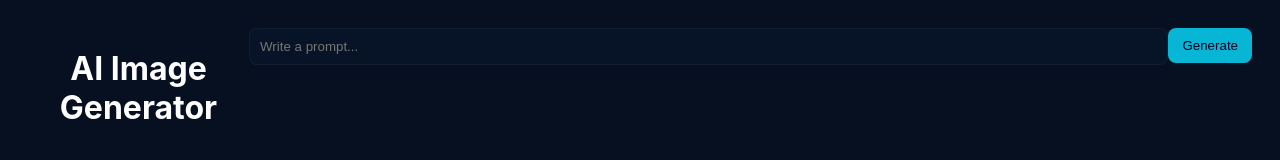
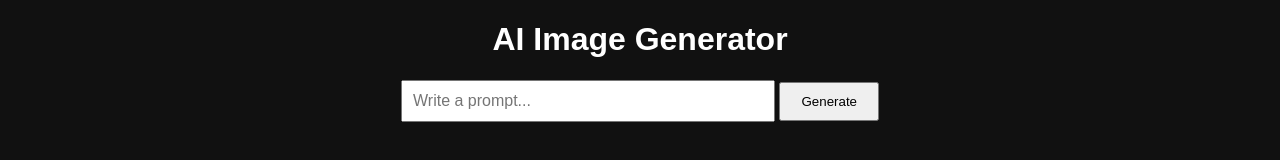
Before and after one commit to Zohaib-bhai-developer/zohaib-ai-studio, a plain HTML site: page public/index.html in a window 1280 px wide. Drawn offline with Linux system fonts and the light colour scheme.

Commit message:
Update style.css

```diff
--- a/public/style.css
+++ b/public/style.css
@@ -1,10 +1,22 @@
-:root{--bg:#071020;--card:#0d1726;--accent:#06b6d4;color:#e6eef8}
-body{margin:0;font-family:Inter,Arial,Helvetica,sans-serif;background:var(--bg);color:var(--accent);display:flex;justify-content:center;min-height:100vh;align-items:flex-start;padding:28px}
-.wrap{width:100%;max-width:680px}
-h1{color:#fff;text-align:center;margin-bottom:12px}
-.card{background:var(--card);padding:18px;border-radius:12px;box-shadow:0 8px 30px rgba(2,6,23,0.6)}
-input{width:100%;padding:10px;border-radius:8px;border:1px solid rgba(255,255,255,0.04);background:#071428;color:#fff;outline:none}
-.row{margin-top:10px;display:flex;gap:10px}
-button{padding:10px 14px;border-radius:8px;border:0;background:var(--accent);color:#002;cursor:pointer}
-.result img{max-width:100%;margin-top:14px;border-radius:8px;display:block}
-.meta{margin-top:8px;color:#9fb7c8;font-size:13px}
+body {
+  font-family: Arial;
+  background: #111;
+  color: white;
+  text-align: center;
+}
+
+input {
+  width: 350px;
+  padding: 10px;
+  font-size: 16px;
+}
+
+button {
+  padding: 10px 20px;
+  cursor: pointer;
+}
+
+img {
+  margin-top: 20px;
+  border-radius: 10px;
+}
```
